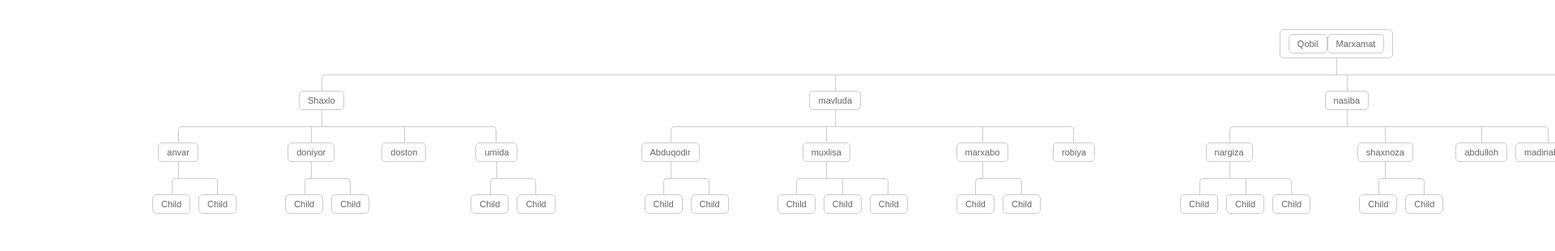
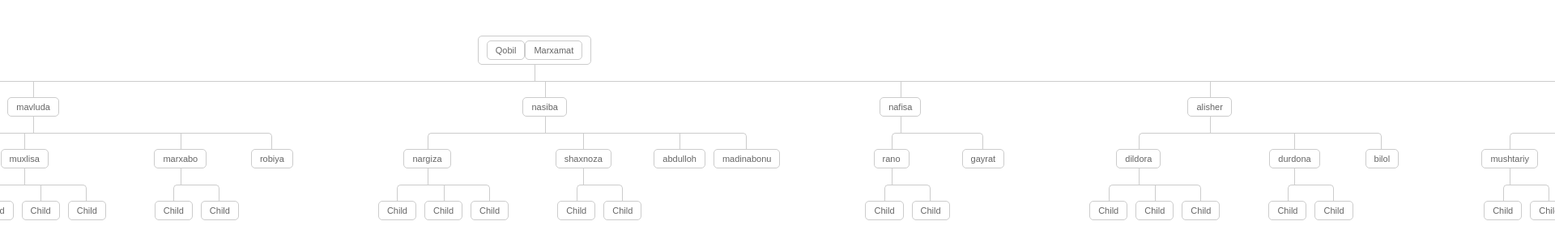
Before and after one commit to aramovic79/ramovic-tree, an Angular app: page / in a window 1280 px wide. Shown: the top 310 px of the page at 81% size, 1920 px wide, since content can reach past the window. Built offline with nearby package versions, Linux system fonts and the light colour scheme.

Commit message:
asdadsad

```diff
--- a/src/app/app.component.scss
+++ b/src/app/app.component.scss
@@ -1,4 +1,8 @@
-
+.tree{
+    display: flex;
+    justify-content: center;
+    align-items: center;
+}
 .tree ul {
     padding-top: 20px;
     position: relative;
```
